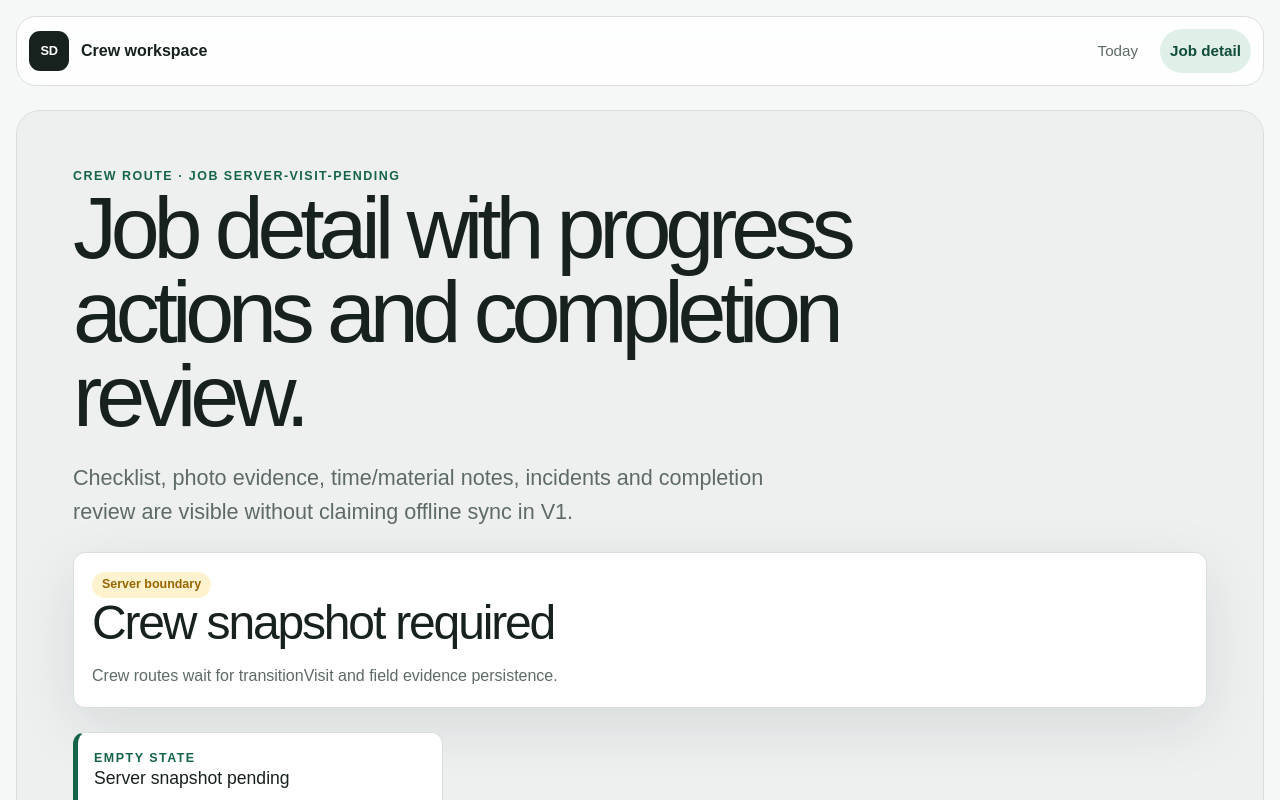
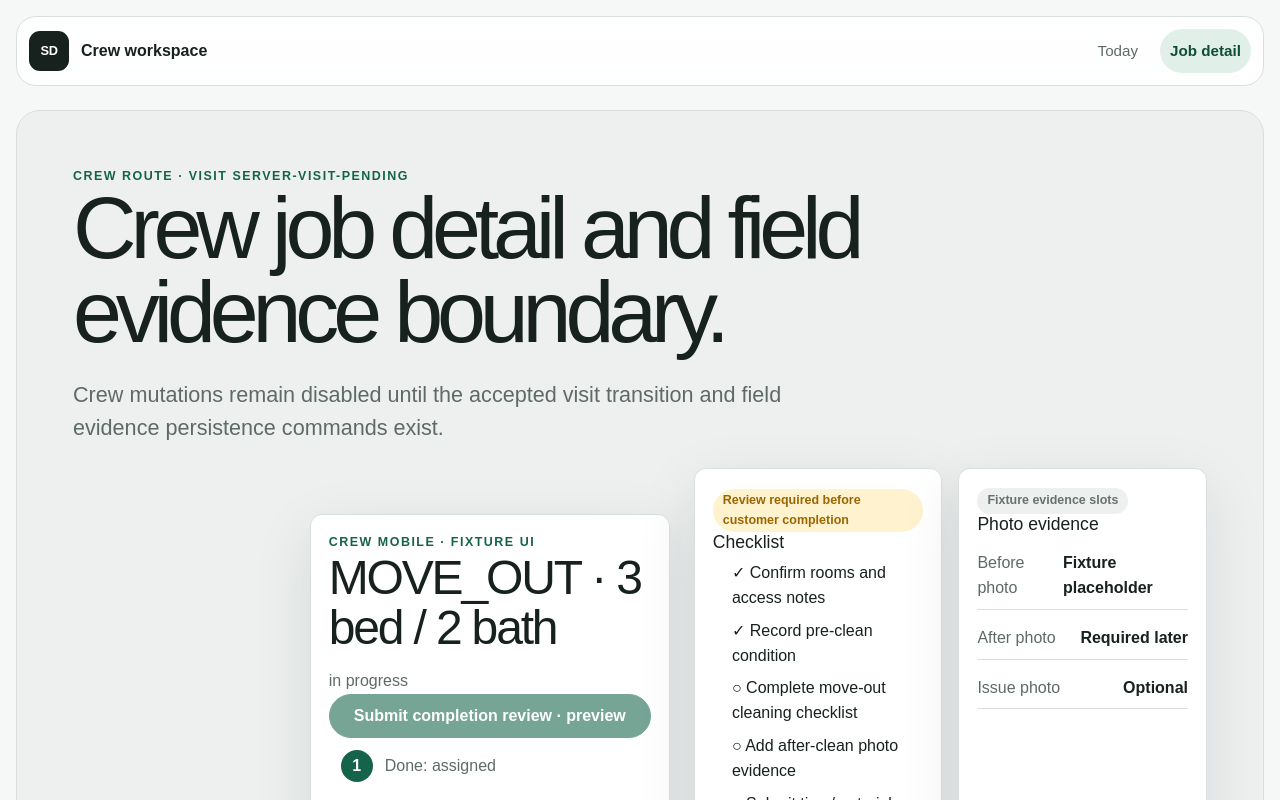
Before and after one commit to SaamVR/ServiceDesk, a Next.js app: page /crew/jobs/server-visit-pending in a window 1280 px wide. Shown: the top 800 px of the page. Built offline with nearby package versions, Linux system fonts and the light colour scheme.

Commit message:
refactor(product): route crew job through fixture wrapper

```diff
--- a/src/app/crew/jobs/[id]/page.tsx
+++ b/src/app/crew/jobs/[id]/page.tsx
@@ -1,16 +1,16 @@
-import { OperationalRoute } from "@/features/operations/OperationalRoute";
+import { OperationalFixtureRoute } from "@/features/operations/OperationalFixtureRoute";
 
-export default async function CrewJobDetailPage({ params }: { params: Promise<{ id: string }> }) {
+export default async function CrewJobPage({ params }: { params: Promise<{ id: string }> }) {
   const { id } = await params;
 
   return (
-    <OperationalRoute
+    <OperationalFixtureRoute
       surface="crew"
       crewModule="job"
       workspaceLabel="Crew workspace"
-      resourceLabel={`job ${id}`}
-      title="Job detail with progress actions and completion review."
-      description="Checklist, photo evidence, time/material notes, incidents and completion review are visible without claiming offline sync in V1."
+      resourceLabel={`visit ${id}`}
+      title="Crew job detail and field evidence boundary."
+      description="Crew mutations remain disabled until the accepted visit transition and field evidence persistence commands exist."
     />
   );
 }
```
